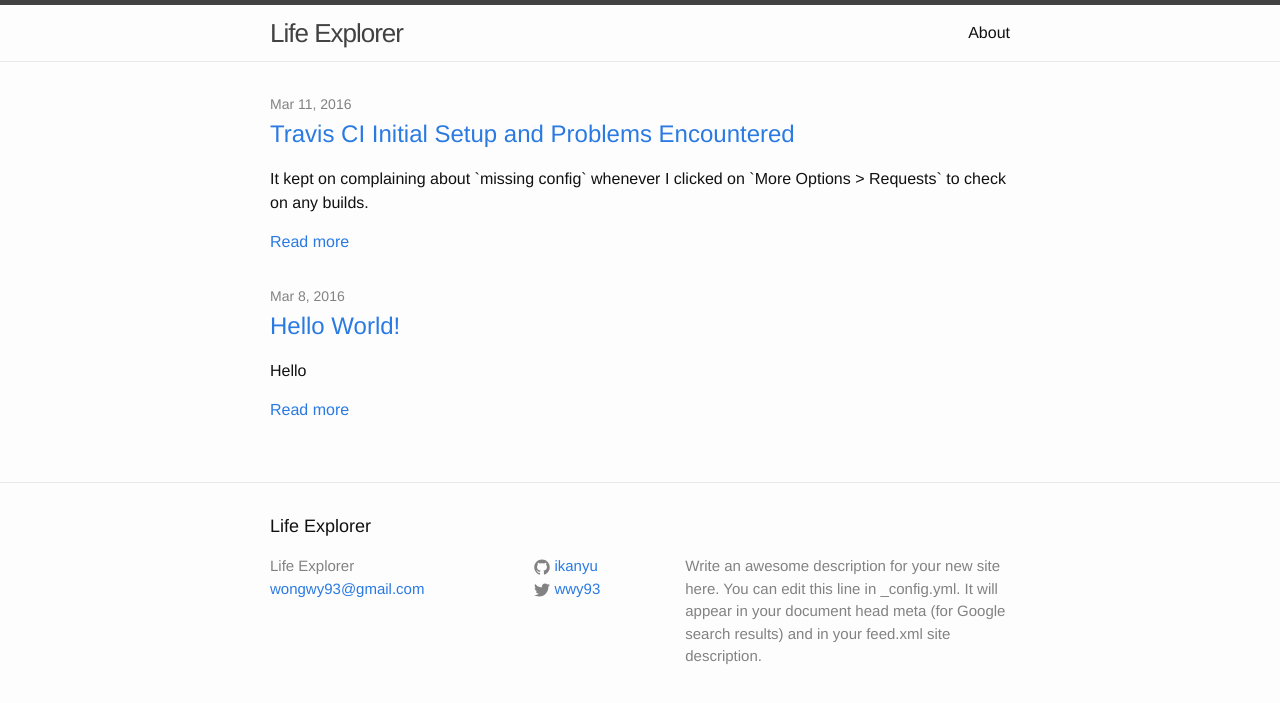
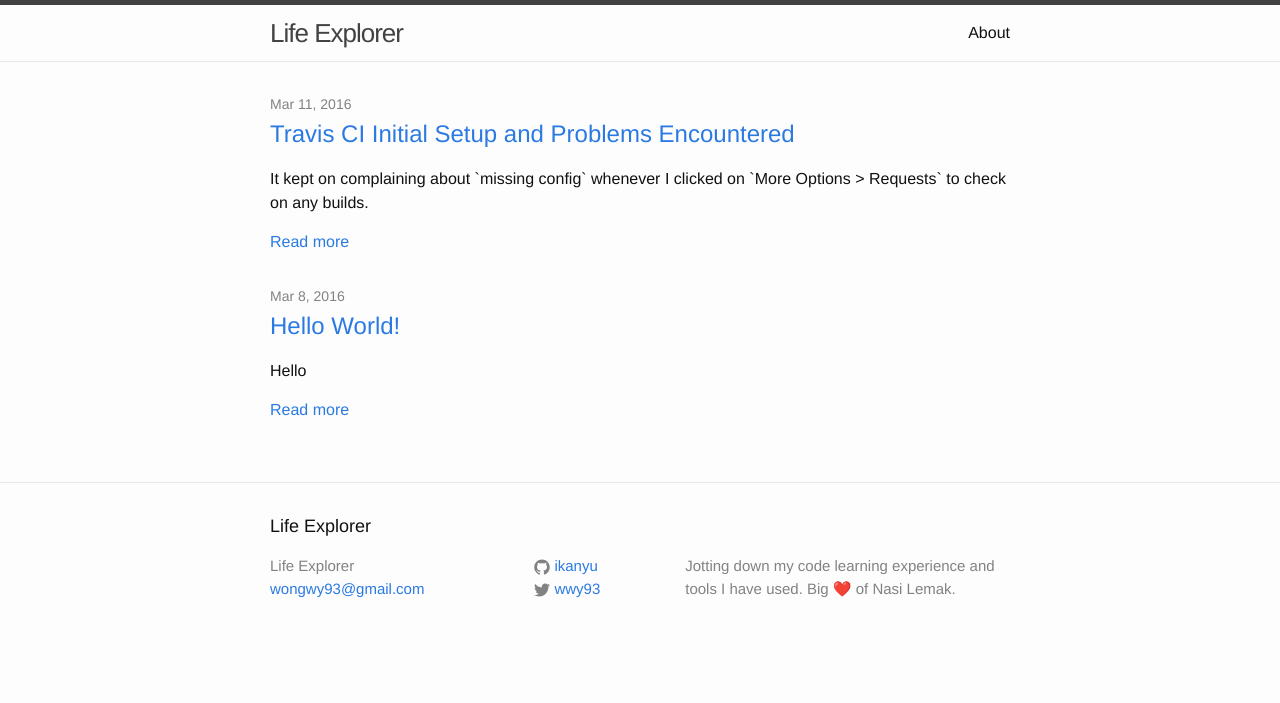
Before and after one commit to ikanyu/ikanyu.github.io, a Jekyll site: the page built from index.html, in a window 1280 px wide. Shown: the top 703 px of the page. Built offline with Jekyll 4.4.1, drawn with Linux system fonts in a browser that asks for light colours; emoji names are drawn with the system emoji font.

```diff
--- a/_config.yml
+++ b/_config.yml
@@ -9,9 +9,7 @@
 title: Life Explorer
 email: wongwy93@gmail.com
 description: > # this means to ignore newlines until "baseurl:"
-  Write an awesome description for your new site here. You can edit this
-  line in _config.yml. It will appear in your document head meta (for
-  Google search results) and in your feed.xml site description.
+  Jotting down my code learning experience and tools I have used. Big :heart: of Nasi Lemak.
 baseurl: "" # the subpath of your site, e.g. /blog
 url: "http://ikanyu.github.io/" # the base hostname & protocol for your site
 twitter_username: wwy93
@@ -19,3 +17,5 @@ github_username:  ikanyu
 
 # Build settings
 markdown: kramdown
+gems:
+  - jemoji
```
